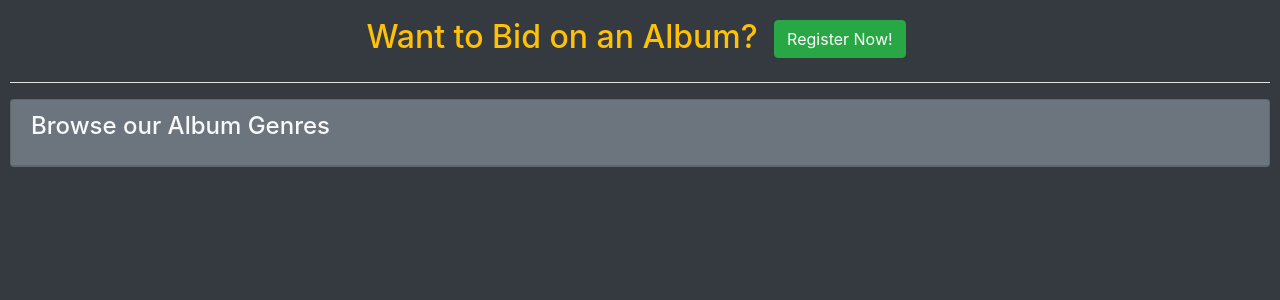
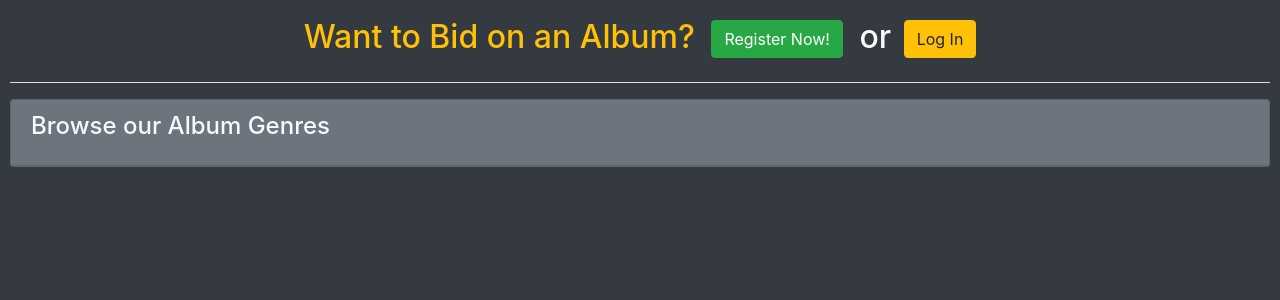
Before and after one commit to mrumiker/ebay-clone, a Django app: page /all_genres in a window 1280 px wide. Shown: the part 106-406 px from the top of the page. Run offline with Django 3.2, Linux system fonts and the light colour scheme; data that the repository does not hold is empty; some libraries are stand-ins or nearby versions.

Commit message:
add Login option to header

```diff
--- a/auctions/templates/auctions/layout.html
+++ b/auctions/templates/auctions/layout.html
@@ -68,10 +68,12 @@
     <!-- <hr class="bg-light" /> -->
     <div style="padding: 10px;">
         {% if not user.is_authenticated and not no_prompt %}
-        <div class="d-flex justify-content-center">
-            <h2 class="text-warning">Want to Bid on an Album? <a class="btn btn-success mx-2"
+        <div class="container-fluid d-flex justify-content-center">
+            <h2 class="text-warning text-center mx-auto">Want to Bid on an Album? <a class="btn btn-success mx-2"
                     href="{% url 'register' %}">Register
-                    Now!</a>
+                    Now!</a> <span class="text-light"> or </span> <a class="btn btn-warning ml-1"
+                    href="{% url 'login' %}">Log
+                    In</a>
             </h2>
         </div>
         <hr class="bg-light" />
--- a/auctions/templates/auctions/listing.html
+++ b/auctions/templates/auctions/listing.html
@@ -165,7 +165,7 @@
       <input type="hidden" name="commenter" value="{{ user.id }}">
       <label for="comment-text">New Comment</label>
       <textarea name="text" id="id_text" cols="49" rows="10" maxlength="1024" required
-        placeholder="Your comment on {{album.title}}"></textarea>
+        placeholder="New Comment on {{album.title}}"></textarea>
       <input type="submit" class="btn btn-warning" value="Post Comment">
     </form>
   </div>
```
